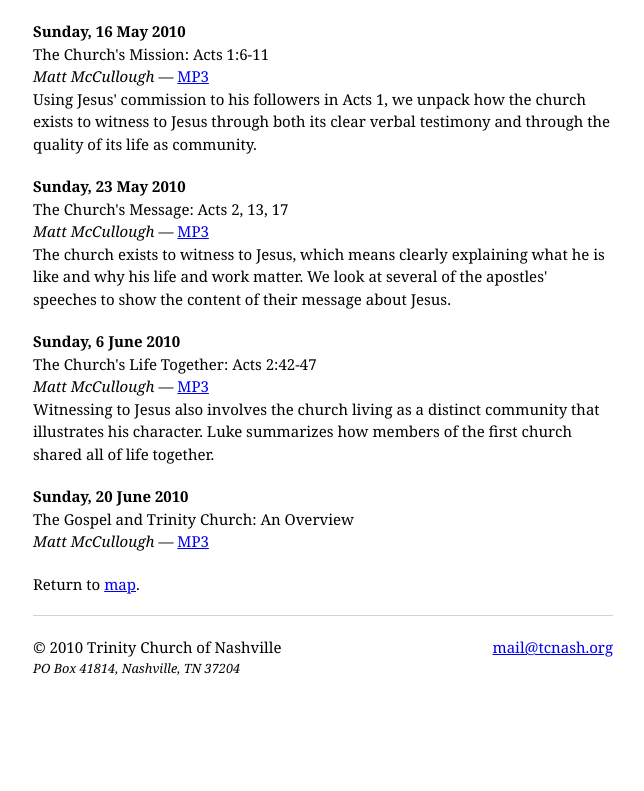
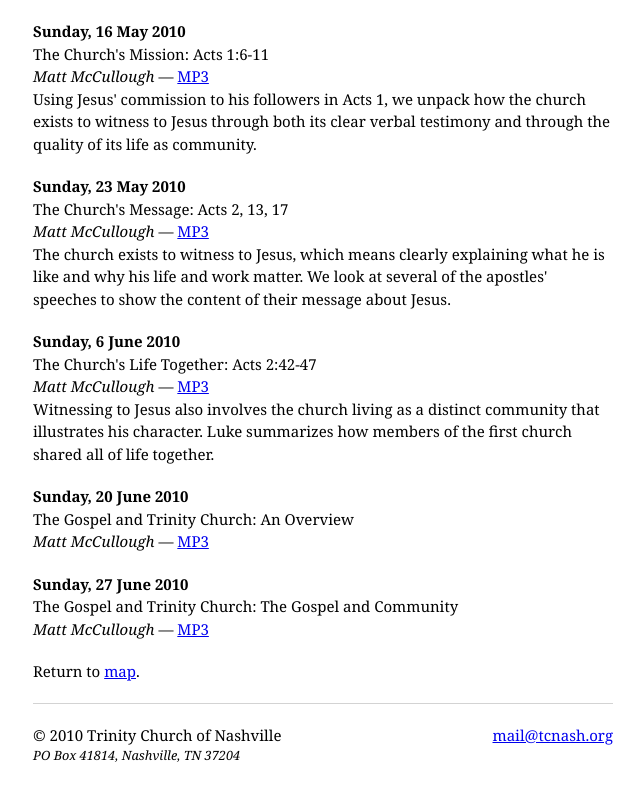
Before and after one commit to drewr/trinitypy, a Django app: template templates/audio.html in a window 1280 px wide. Shown: the part 236-1027 px from the top of the page, without its empty margins (137-781 px from the left). Before the commit the page ends 911 px from the top, so only its background shows below. Run offline with Django 3.2, Linux system fonts and the light colour scheme; the template is opened without the code that fills it, so the values that code supplies are empty.

Commit message:
Add 2010-06-27 audio link.

```diff
--- a/templates/audio.html
+++ b/templates/audio.html
@@ -43,6 +43,14 @@ The Gospel and Trinity Church: An Overview<br/>
 <!-- TODO -->
 </p>
 
+<p>
+<b>Sunday, 27 June 2010</b><br/>
+The Gospel and Trinity Church: The Gospel and Community<br/>
+<i>Matt McCullough</i> &#8212;
+<a href="http://media.tcnash.org/2010-06-27-Gospel-TC-Community.mp3">MP3</a><br/>
+<!-- TODO -->
+</p>
+
 <p>Return to <a href="/">map</a>.</p>
 
 </div>
```
